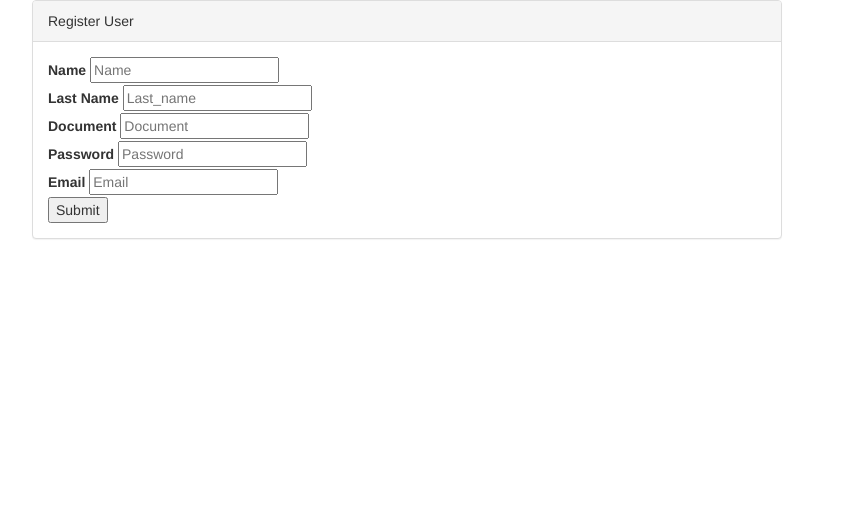
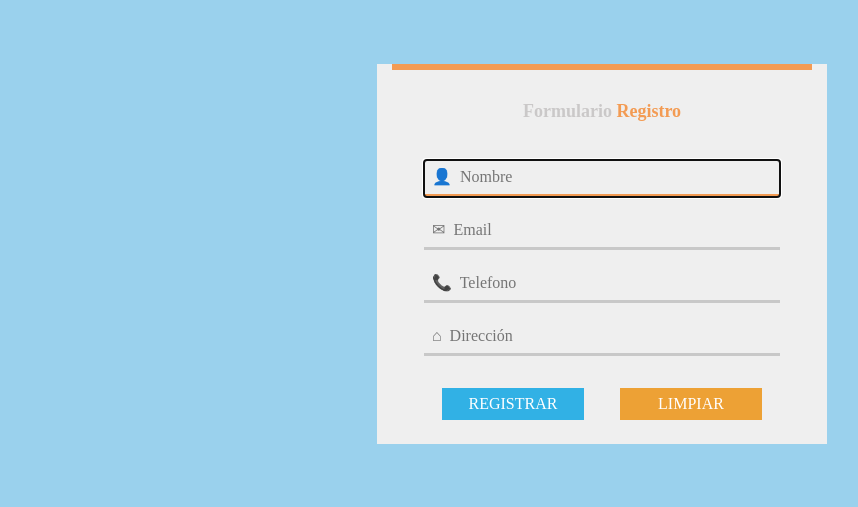
Before and after one commit to lucashernandez067/H4RD-C0D3, a PHP site: page /views/Register/index.php in a window 1280 px wide. Shown: the top 507 px of the page, without its empty margins (38-896 px from the left). Run offline with PHP 8.4, Linux system fonts and the light colour scheme.

Commit message:
register view

```diff
--- a/assets/css/style.css
+++ b/assets/css/style.css
@@ -11,3 +11,126 @@ nav{
     background: linear-gradient(#F2285A,#E25050,#FF6F29)
 }
 /*  register style   */
+html {
+	font-size: 16px;
+    font-family: 'Lato', sans-serif;
+}
+
+body {
+	background-color: #9AD1ED;
+}
+
+.container {
+	max-width: 450px;
+	height: auto;
+	background-color: #EFEFEF;
+	margin: 5% auto;
+	padding-bottom: 1rem;
+
+}
+
+.form__top {
+	width: 100%;
+	text-align: center;
+	padding: 2rem 0 1rem;
+	border-top: solid .4rem #F39B53;
+	margin-bottom: 1rem;
+}
+
+.form__top h2 {
+	font-weight: bold;
+	color: #CAC8C8;
+	font-size: 18px;
+}
+
+h2 span {
+	color: #F39B53;
+}
+
+.form__reg {
+	padding: 0 2rem;
+	display: flex;
+	flex-direction: column;
+	justify-content: center;
+}
+
+.btn__form {
+	display: flex;
+	justify-content: space-around;
+	margin-top: 1rem;
+}
+
+.input, .btn__submit, .btn__reset{
+	background-color: #EFEFEF;
+	padding: .5rem;
+	margin: .5rem 0;
+	border: none;
+	border-bottom: solid #C8C8C8 .2rem;
+	transition: all .5s;
+}
+
+.input:focus {
+	border-bottom: solid #F39B53 .2rem;
+}
+
+.btn__submit, .btn__reset {
+	width: 40%;
+	border-bottom: none;
+	background-color: #31B1E5;
+	color: white;
+}
+
+.btn__reset {
+	background-color: #EDA135;
+}
+
+.btn__submit:hover {
+	background-color: #4C9ED9;
+}
+
+.btn__reset:hover{
+	background-color: #FA9535;
+}
+html, body, div, span, applet, object, iframe,
+h1, h2, h3, h4, h5, h6, p, blockquote, pre,
+a, abbr, acronym, address, big, cite, code,
+del, dfn, em, img, ins, kbd, q, s, samp,
+small, strike, strong, sub, sup, tt, var,
+b, u, i, center,
+dl, dt, dd, ol, ul, li,
+fieldset, form, label, legend,
+table, caption, tbody, tfoot, thead, tr, th, td,
+article, aside, canvas, details, embed,
+figure, figcaption, footer, header, hgroup,
+menu, nav, output, ruby, section, summary,
+time, mark, audio, video {
+	margin: 0;
+	padding: 0;
+	border: 0;
+	font-size: 100%;
+	font: inherit;
+	vertical-align: baseline;
+}
+/* HTML5 display-role reset for older browsers */
+article, aside, details, figcaption, figure,
+footer, header, hgroup, menu, nav, section {
+	display: block;
+}
+body {
+	line-height: 1;
+}
+ol, ul {
+	list-style: none;
+}
+blockquote, q {
+	quotes: none;
+}
+blockquote:before, blockquote:after,
+q:before, q:after {
+	content: '';
+	content: none;
+}
+table {
+	border-collapse: collapse;
+	border-spacing: 0;
+}
--- a/views/Register/index.php
+++ b/views/Register/index.php
@@ -11,43 +11,20 @@
     <title>Registro</title>
 </head>
 <body>
-    <div class="container">
-        <div class="row">
-            <div class="col-md-8">
-                <div class="panel panel-default">
-                    <div class="panel-heading">Register User</div>
-                        <div class="panel-body">
-                            <form action="">
-                                <div>
-                                 <label for="">Name</label>
-                                 <input type="text" name="name" placeholder="Name" required>
-                                 </div>
-                                 <div>
-                                 <label for="">Last Name</label>
-                                 <input type="text" name="apellido" placeholder="Last_name">
-                                 </div>
-                                 <div>
-                                 <label for="">Document</label>
-                                 <input type="num" name="document" placeholder="Document">
-                                 </div>
-                                 <div>
-                                 <label for="">Password</label>
-                                 <input type="password" name="password" placeholder="Password">
-                                 </div>
-                                 <div>
-                                 <label for="">Email</label>
-                                 <input type="text" name="email" placeholder="Email">
-                                 </div>
-                                 <div>
-                                   <input type="submit">
-                                 </div>
-                             </form>
-
-                    </div>
-                </div>
+<div class="container">
+		<div class="form__top">
+			<h2>Formulario <span>Registro</span></h2>
+		</div>
+		<form class="form__reg" action="">
+			<input class="input" type="text" placeholder="&#128100;  Nombre" required autofocus>
+            <input class="input" type="email" placeholder="&#9993;  Email" required>
+            <input class="input" type="text" placeholder="&#128222;  Telefono" required>
+            <input class="input" type="text" placeholder="&#8962;  Dirección" required>
+            <div class="btn__form">
+            	<input class="btn__submit" type="submit" value="REGISTRAR">
+            	<input class="btn__reset" type="reset" value="LIMPIAR">
             </div>
-        </div>
-    </div>
-
+		</form>
+	</div>
 </body>
 </html>
```
Also changed, not shown: controllers/RegisterController.php (+0 -8 lines).
